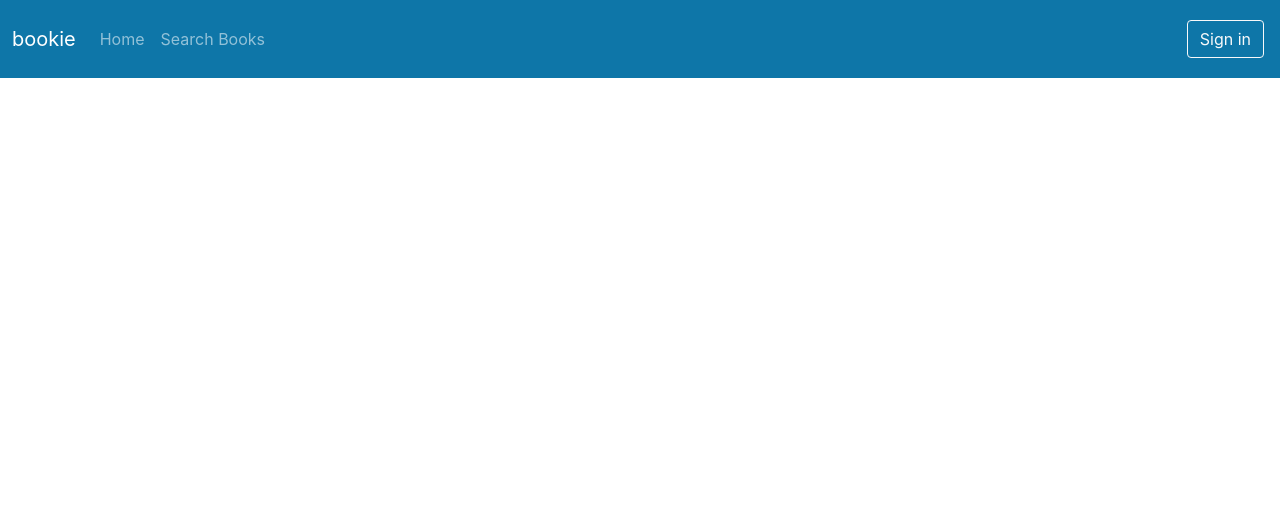
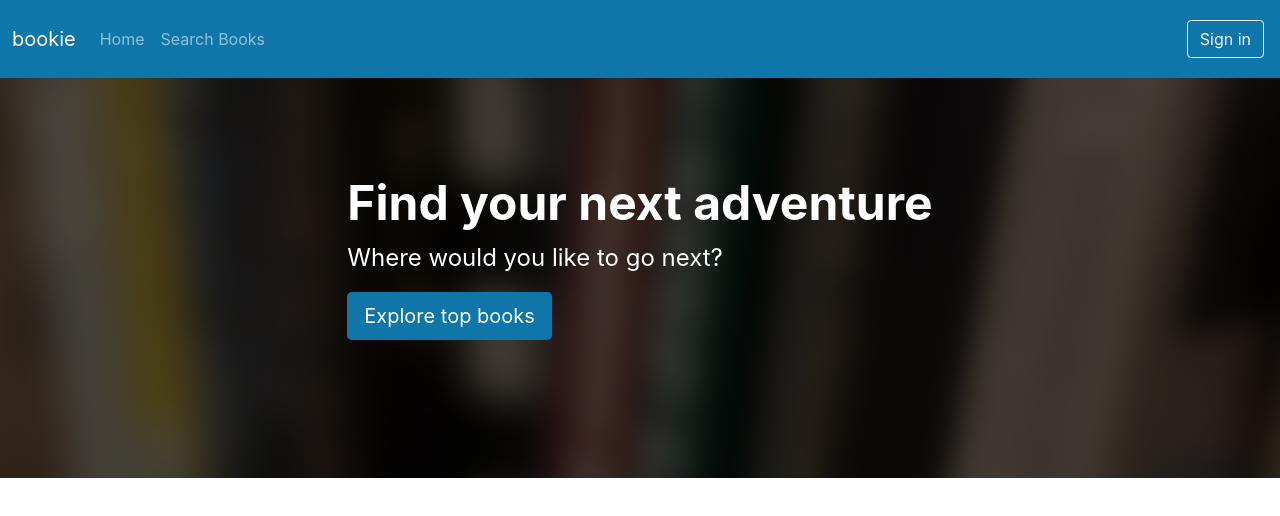
Before and after one commit to Fair-Child/bookie, a React (Create React App) app: page / in a window 1280 px wide. Shown: the top 516 px of the page. Built offline with nearby package versions, Linux system fonts and the light colour scheme; the HTML template or start-up script is replaced by a standard one.

Commit message:
add home page

```diff
--- a/src/App.tsx
+++ b/src/App.tsx
@@ -1,10 +1,14 @@
 import React from 'react';
 import './App.css';
+import { ExploreTopBooks } from './layouts/HomePage/ExploreTopBooks';
 import { Navbar } from './layouts/NavbarAndFooter/Navbar';
 
 function App() {
     return (
-        <Navbar/>
+        <div>
+            <Navbar />
+            <ExploreTopBooks />
+        </div>
     );
 }
 
--- /dev/null
+++ b/src/layouts/HomePage/ExploreTopBooks.tsx
@@ -0,0 +1,13 @@
+export const ExploreTopBooks = () => {
+    return (
+        <div className='p-5 mb-4 bg-dark header'>
+            <div className='container-fluid py-5 text-white d-flex justify-content-center align-items-center'>
+                <div>
+                    <h1 className='display-5 fw-bold'>Find your next adventure</h1>
+                    <p className='col-md-8 fs-4'>Where would you like to go next?</p>
+                    <a type='button' className='btn main-color btn-lg text-white' href='#'>Explore top books</a>
+                </div>
+            </div>
+        </div>
+    );
+}
```
